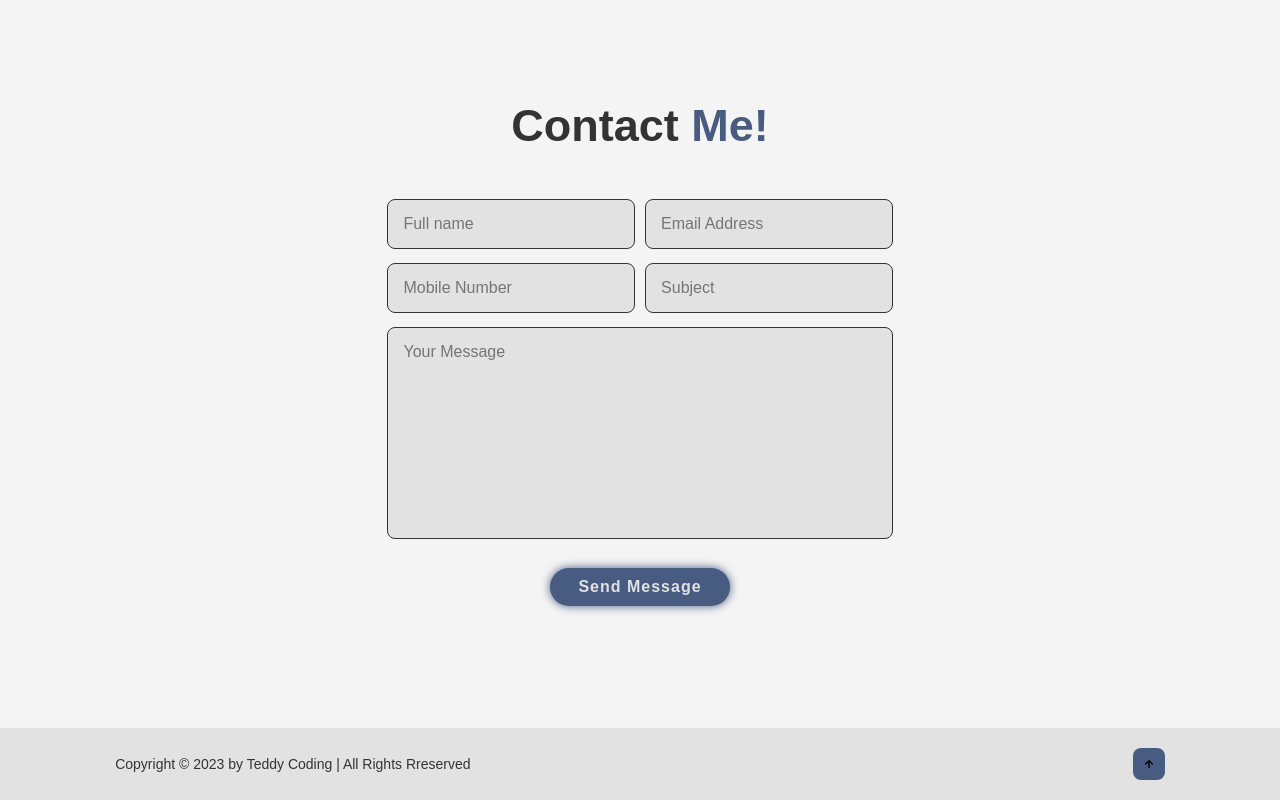
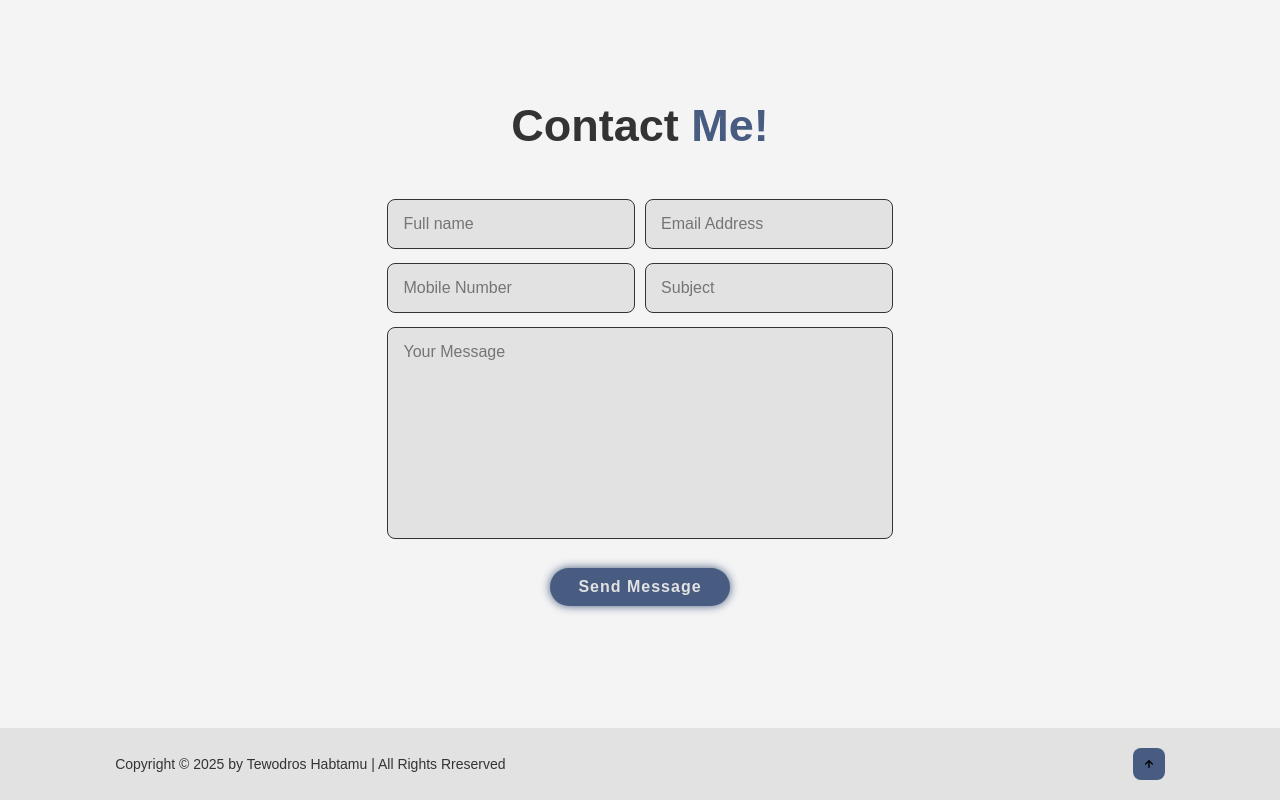
Before and after one commit to teddyhabtamu/Teddy-Portfolio, a React (Vite) app: page / in a window 1280 px wide. Shown: the part 3306-4106 px from the top of the page. Built offline with nearby package versions, Linux system fonts and the light colour scheme.

Commit message:
make footer date dynamic

```diff
--- a/src/Components/Footer.jsx
+++ b/src/Components/Footer.jsx
@@ -1,8 +1,9 @@
 function Footer() {
+  const currentYear = new Date().getFullYear();
     return (
       <footer className="footer">
         <div className="footer-text">
-          <p>Copyright &copy; 2023 by Teddy Coding | All Rights Rreserved </p>
+          <p>Copyright &copy; {currentYear} by Tewodros Habtamu | All Rights Rreserved </p>
         </div>
         <div className="footer-icon-top">
           <a href="#home">
```
